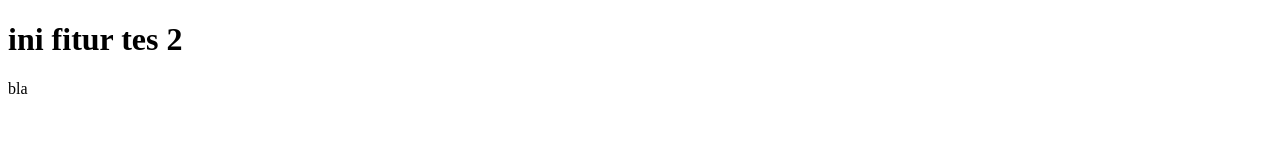
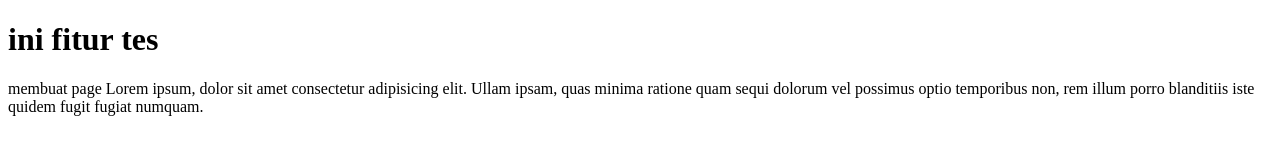
Before and after one commit to Dwl4991/CodePolitan, a plain HTML site: page test.html in a window 1280 px wide. Drawn offline with Linux system fonts and the light colour scheme.

Commit message:
menambah penjuelasan

```diff
--- a/test.html
+++ b/test.html
@@ -6,8 +6,7 @@
     <title>Document</title>
   </head>
   <body>
-    <h1>ini fitur tes 2</h1>
-
-    <action>bla</action>
+    <h1>ini fitur tes</h1>
+    <div>membuat page Lorem ipsum, dolor sit amet consectetur adipisicing elit. Ullam ipsam, quas minima ratione quam sequi dolorum vel possimus optio temporibus non, rem illum porro blanditiis iste quidem fugit fugiat numquam.</div>
   </body>
 </html>
```
